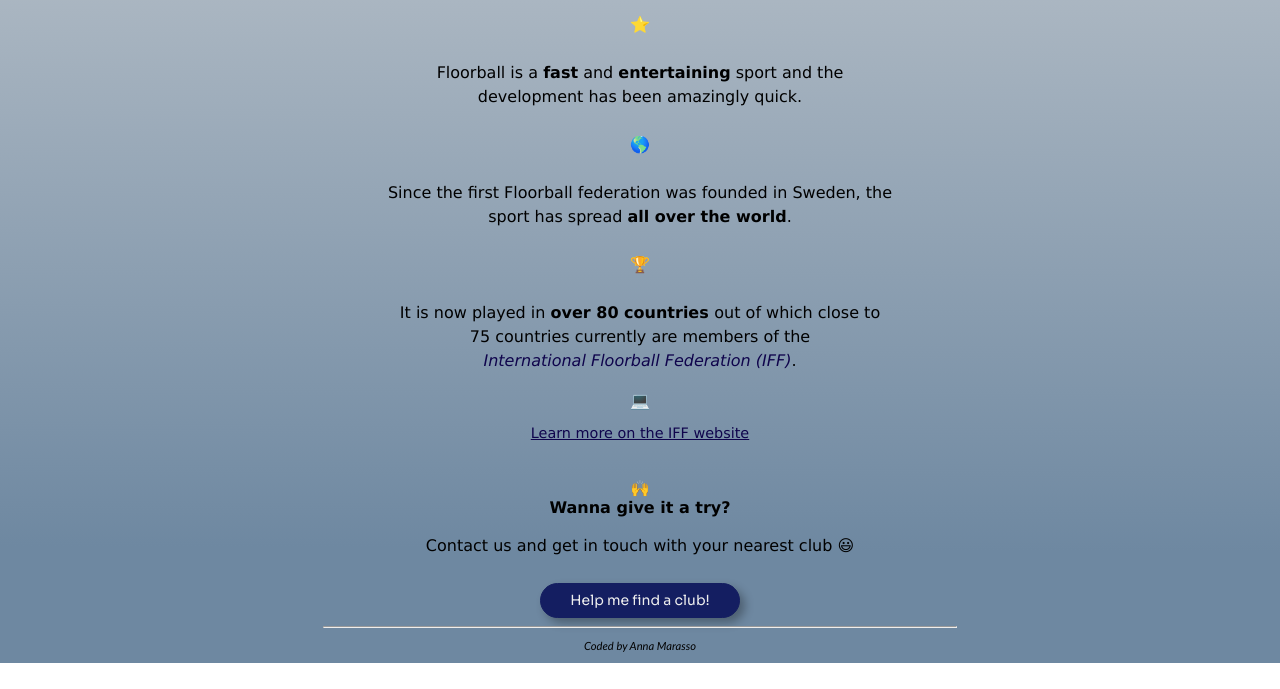
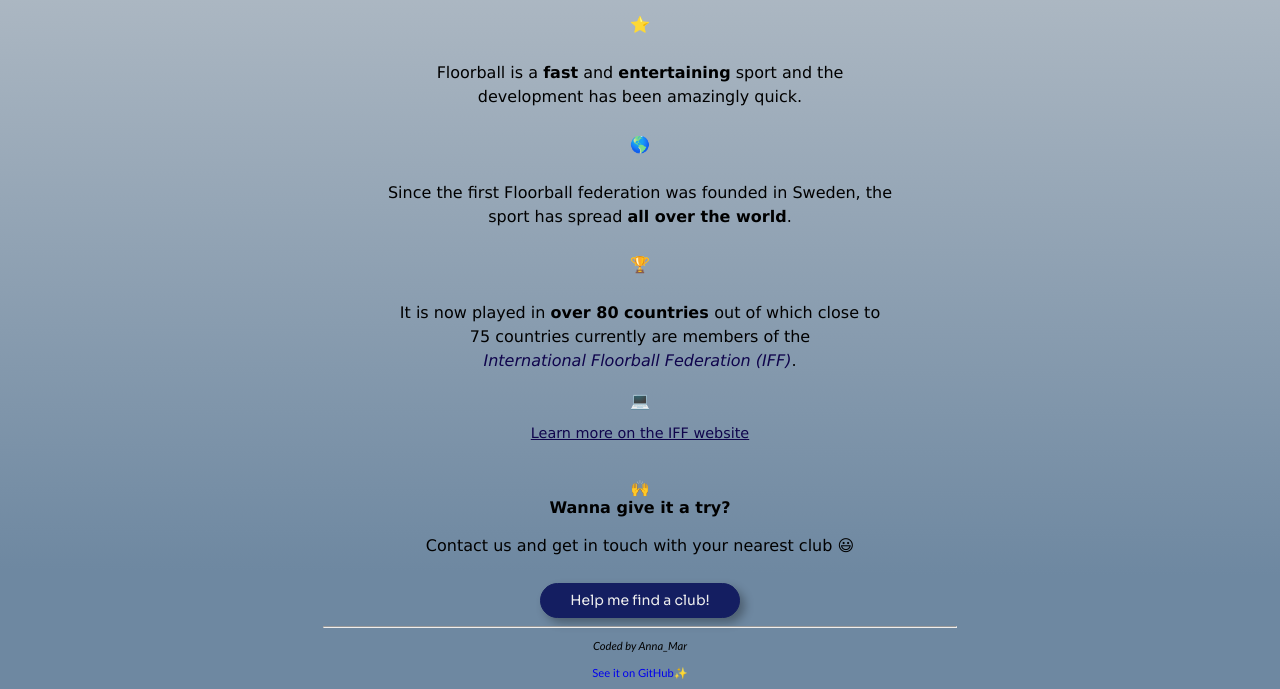
Before and after one commit to annamar90/floorball-first-site, a plain HTML site: page index.html in a window 1280 px wide. Shown: the part 527-1216 px from the top of the page. Before the commit the page ends 1190 px from the top, so only its background shows below. Drawn offline with Linux system fonts and the light colour scheme.

Commit message:
github link updated

```diff
--- a/index.html
+++ b/index.html
@@ -54,6 +54,13 @@
             font-family: 'Calibri';
             font-style: italic;
             font-size: 0.7em;
+        }
+
+        .githublink {
+            font-family: 'Calibri';
+            font-style: normal;
+            font-size: 0.7em;
+            text-decoration: none;
         }
 
         h1 {
@@ -188,8 +195,9 @@
         <hr class="separator">
 
         <p class="signature">
-            Coded by Anna Marasso
+            Coded by Anna_Mar
         </p>
+        <a href="https://github.com/annamar90/floorball-first-site" class="githublink">See it on GitHub✨</a>
 
     </div>
 
```
